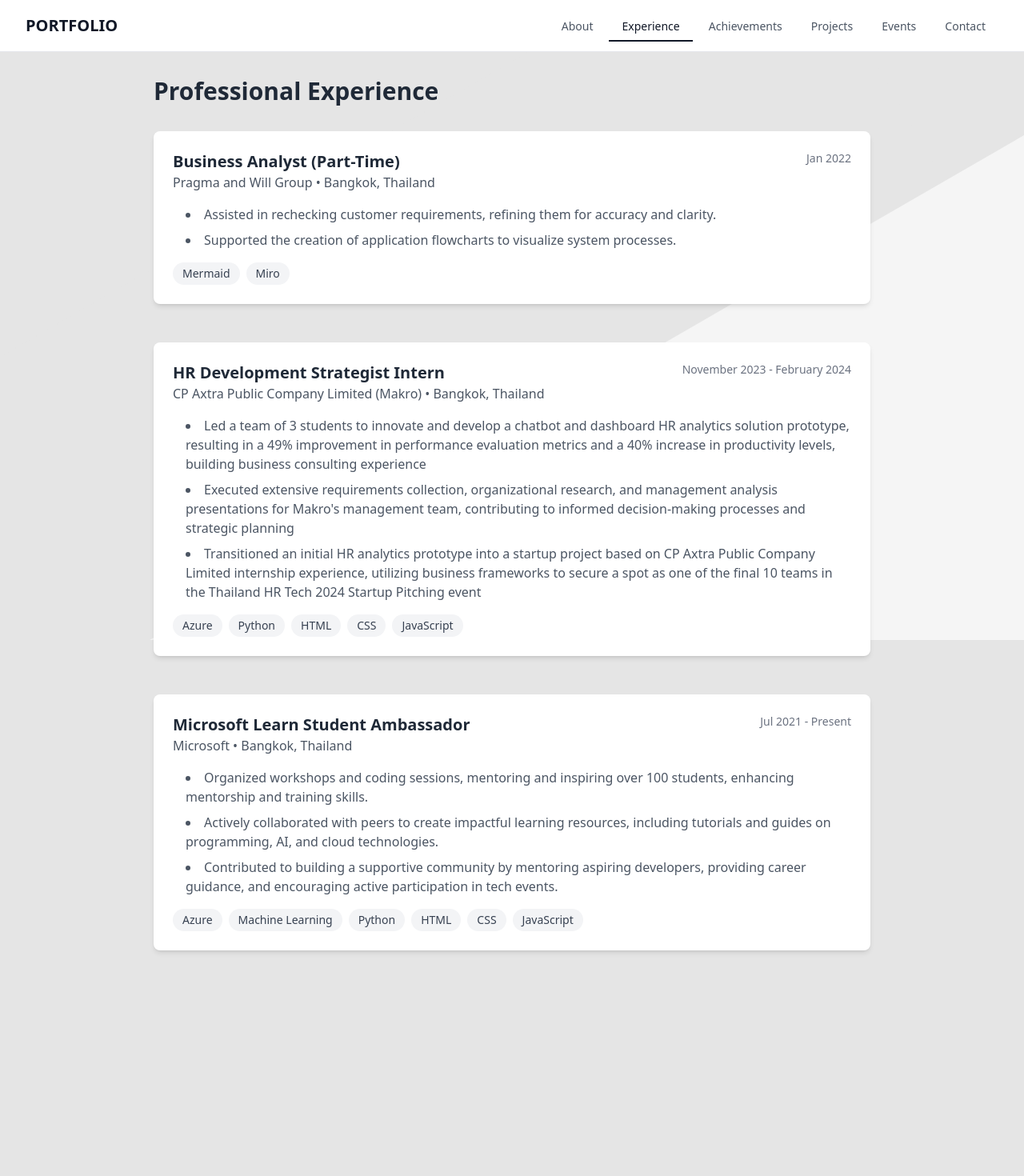
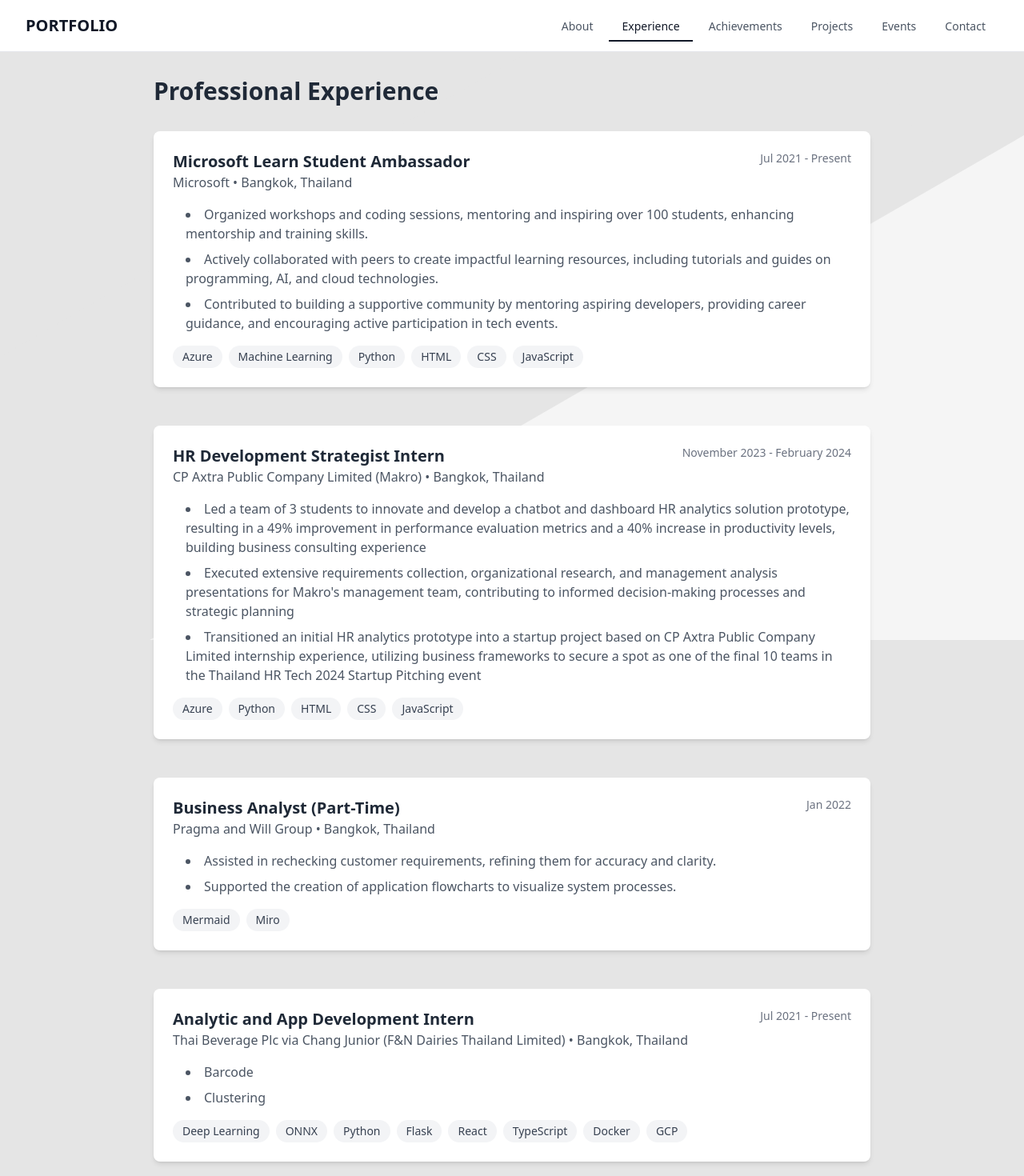
Before and after one commit to 5hyfilm/portfolio, a Next.js app: page /experience in a window 1280 px wide. Shown: the top 1470 px of the page at 80% size. Before the commit the page ends 1220 px from the top, so only its background shows below. Built offline with nearby package versions, Linux system fonts and the light colour scheme.

Commit message:
Update experiences.ts

```diff
--- a/src/data/experiences.ts
+++ b/src/data/experiences.ts
@@ -5,6 +5,56 @@
 export const experiencesData: Experience[] = [
   {
     id: 1,
+    title: "Microsoft Learn Student Ambassador",
+    company: "Microsoft",
+    location: "Bangkok, Thailand",
+    period: "Jul 2021 - Present",
+    startDate: "2021-07",
+    type: "volunteer",
+    description: [
+      "Organized workshops and coding sessions, mentoring and inspiring over 100 students, enhancing mentorship and training skills.",
+      "Actively collaborated with peers to create impactful learning resources, including tutorials and guides on programming, AI, and cloud technologies.",
+      "Contributed to building a supportive community by mentoring aspiring developers, providing career guidance, and encouraging active participation in tech events.",
+    ],
+    technologies: [
+      "Azure",
+      "Machine Learning",
+      "Python",
+      "HTML",
+      "CSS",
+      "JavaScript",
+    ],
+    highlights: [
+      "Mentored over 100 students",
+      "Created comprehensive learning resources on AI and cloud technologies",
+      "Built supportive developer community",
+      "Enhanced mentorship and training skills",
+    ],
+  },
+  {
+    id: 2,
+    title: "HR Development Strategist Intern",
+    company: "CP Axtra Public Company Limited (Makro)",
+    location: "Bangkok, Thailand",
+    period: "November 2023 - February 2024",
+    startDate: "2023-11",
+    endDate: "2024-02",
+    type: "internship",
+    description: [
+      "Led a team of 3 students to innovate and develop a chatbot and dashboard HR analytics solution prototype, resulting in a 49% improvement in performance evaluation metrics and a 40% increase in productivity levels, building business consulting experience",
+      "Executed extensive requirements collection, organizational research, and management analysis presentations for Makro's management team, contributing to informed decision-making processes and strategic planning",
+      "Transitioned an initial HR analytics prototype into a startup project based on CP Axtra Public Company Limited internship experience, utilizing business frameworks to secure a spot as one of the final 10 teams in the Thailand HR Tech 2024 Startup Pitching event",
+    ],
+    technologies: ["Azure", "Python", "HTML", "CSS", "JavaScript"],
+    highlights: [
+      "49% improvement in performance evaluation metrics",
+      "40% increase in productivity levels",
+      "Final 10 teams in Thailand HR Tech 2024 Startup Pitching event",
+      "Led team of 3 students successfully",
+    ],
+  },
+  {
+    id: 3,
     title: "Business Analyst (Part-Time)",
     company: "Pragma and Will Group",
     location: "Bangkok, Thailand",
@@ -18,52 +68,37 @@
     technologies: ["Mermaid", "Miro"],
     highlights: [
       "Improved requirement accuracy through systematic review process",
-      "Created clear visual documentation for system processes"
-    ]
+      "Created clear visual documentation for system processes",
+    ],
   },
+
   {
-    id: 2,
-    title: "HR Development Strategist Intern",
-    company: "CP Axtra Public Company Limited (Makro)",
-    location: "Bangkok, Thailand",
-    period: "November 2023 - February 2024",
-    startDate: "2023-11",
-    endDate: "2024-02",
-    type: "internship",
-    description: [
-      "Led a team of 3 students to innovate and develop a chatbot and dashboard HR analytics solution prototype, resulting in a 49% improvement in performance evaluation metrics and a 40% increase in productivity levels, building business consulting experience",
-      "Executed extensive requirements collection, organizational research, and management analysis presentations for Makro's management team, contributing to informed decision-making processes and strategic planning",
-      "Transitioned an initial HR analytics prototype into a startup project based on CP Axtra Public Company Limited internship experience, utilizing business frameworks to secure a spot as one of the final 10 teams in the Thailand HR Tech 2024 Startup Pitching event"
-    ],
-    technologies: ["Azure", "Python", "HTML", "CSS", "JavaScript"],
-    highlights: [
-      "49% improvement in performance evaluation metrics",
-      "40% increase in productivity levels",
-      "Final 10 teams in Thailand HR Tech 2024 Startup Pitching event",
-      "Led team of 3 students successfully"
-    ]
-  },
-  {
-    id: 3,
-    title: "Microsoft Learn Student Ambassador",
-    company: "Microsoft",
+    id: 4,
+    title: "Analytic and App Development Intern",
+    company:
+      "Thai Beverage Plc via Chang Junior (F&N Dairies Thailand Limited)",
     location: "Bangkok, Thailand",
     period: "Jul 2021 - Present",
-    startDate: "2021-07",
+    startDate: "2025-07",
     type: "volunteer",
-    description: [
-      "Organized workshops and coding sessions, mentoring and inspiring over 100 students, enhancing mentorship and training skills.",
-      "Actively collaborated with peers to create impactful learning resources, including tutorials and guides on programming, AI, and cloud technologies.",
-      "Contributed to building a supportive community by mentoring aspiring developers, providing career guidance, and encouraging active participation in tech events."
+    description: ["Barcode", "Clustering"],
+    technologies: [
+      "Deep Learning",
+      "ONNX",
+      "Python",
+      "Flask",
+      "React",
+      "TypeScript",
+      "Docker",
+      "GCP",
     ],
-    technologies: ["Azure", "Machine Learning", "Python", "HTML", "CSS", "JavaScript"],
     highlights: [
       "Mentored over 100 students",
       "Created comprehensive learning resources on AI and cloud technologies",
       "Built supportive developer community",
-      "Enhanced mentorship and training skills"
-    ]
-  }
+      "Enhanced mentorship and training skills",
+    ],
+  },
 ];
 
 // Export type constants for filtering
@@ -72,12 +107,10 @@
   "part-time",
   "internship",
   "volunteer",
-  "contract"
+  "contract",
 ];
 
 // Export all unique technologies from experiences
 export const ALL_TECHNOLOGIES = Array.from(
-  new Set(
-    experiencesData.flatMap(exp => exp.technologies)
-  )
+  new Set(experiencesData.flatMap((exp) => exp.technologies))
 ).sort();
```
